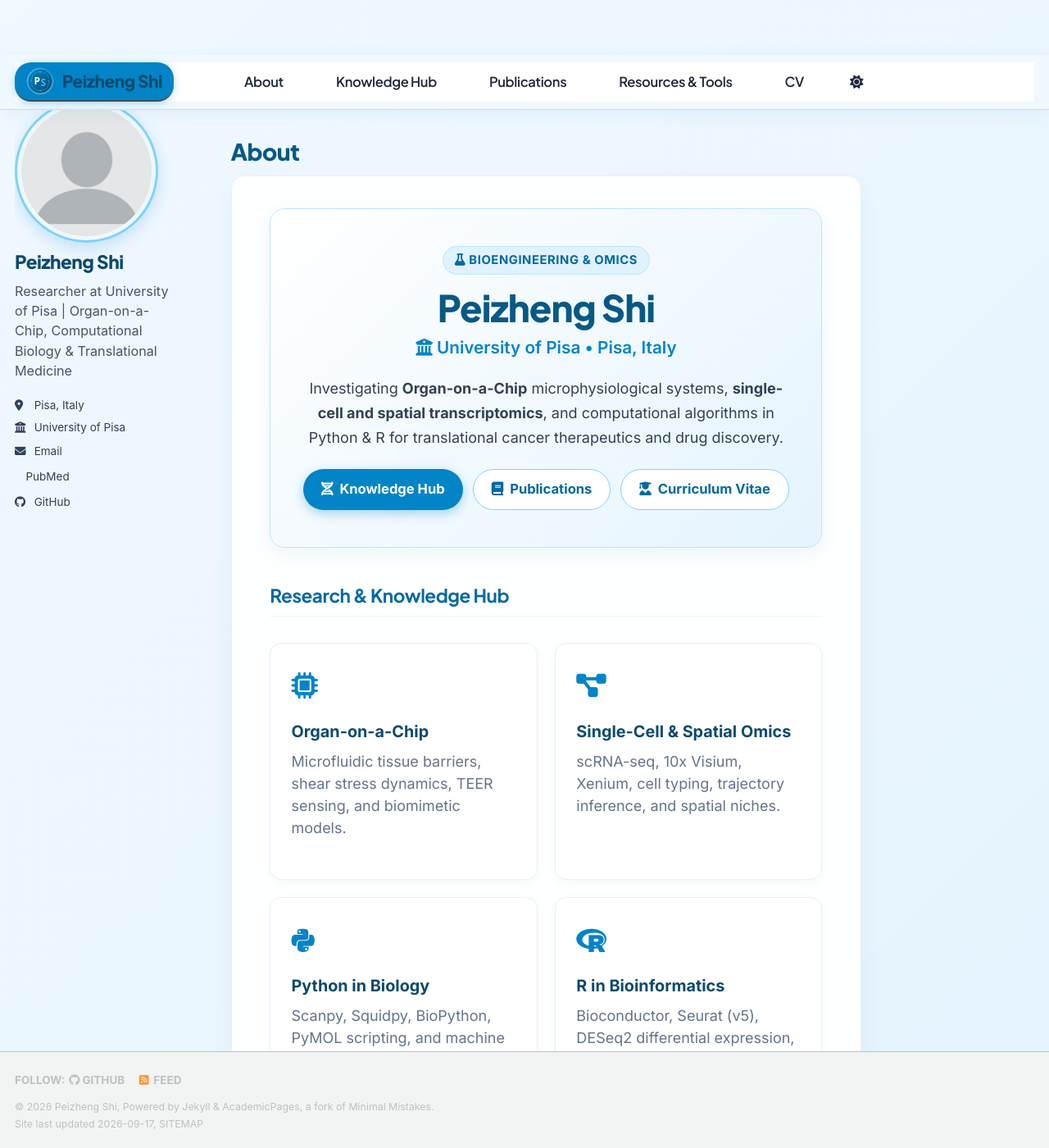
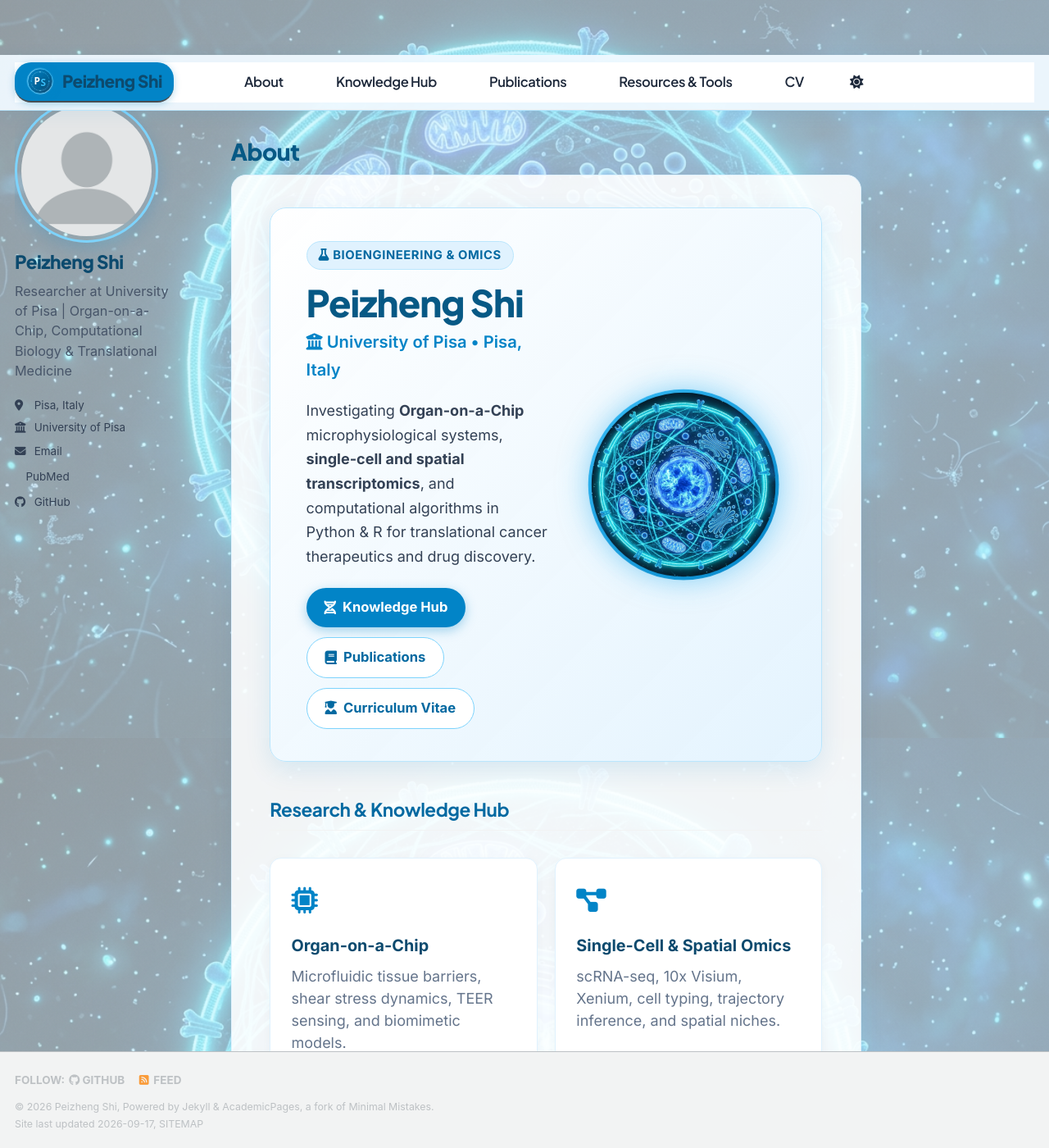
Before and after one commit to peizheng1115/peizheng1115.github.io, a Jekyll site: the page built from _pages/about.md, in a window 1280 px wide and 1400 px high. Shown: the whole window at 82% size. Built offline with Jekyll 4.4.1, drawn with Linux system fonts in a browser that asks for light colours; a style sheet for code colours, icons or effects is not loaded.

Commit message:
Fix background display: prominent biological cell hero, transparent glassmorphism, multi-path image resolution, and CSS cache-busting

```diff
--- a/_includes/head.html
+++ b/_includes/head.html
@@ -13,4 +13,4 @@
 </script>
 
 <!-- For all browsers -->
-<link rel="stylesheet" href="{{ base_path }}/assets/css/main.css">
+<link rel="stylesheet" href="{{ base_path }}/assets/css/main.css?v={{ site.time | date: '%s' }}">
--- a/_pages/about.md
+++ b/_pages/about.md
@@ -7,17 +7,24 @@ redirect_from:
   - /about.html
 ---
 
-<div class="hero-card">
-  <span class="hero-badge"><i class="fas fa-flask"></i> Bioengineering & Omics</span>
-  <h1 class="hero-name">Peizheng Shi</h1>
-  <div class="hero-affil"><i class="fas fa-university"></i> University of Pisa &bull; Pisa, Italy</div>
-  <p class="hero-pitch">
-    Investigating <strong>Organ-on-a-Chip</strong> microphysiological systems, <strong>single-cell and spatial transcriptomics</strong>, and computational algorithms in Python & R for translational cancer therapeutics and drug discovery.
-  </p>
-  <div class="hero-actions">
-    <a href="/knowledge-hub/" class="btn-hero-main"><i class="fas fa-dna"></i> Knowledge Hub</a>
-    <a href="/publications/" class="btn-hero-sub"><i class="fas fa-book"></i> Publications</a>
-    <a href="/cv/" class="btn-hero-sub"><i class="fas fa-user-graduate"></i> Curriculum Vitae</a>
+<div class="hero-container">
+  <div class="hero-left">
+    <span class="hero-badge"><i class="fas fa-flask"></i> Bioengineering & Omics</span>
+    <h1 class="hero-name">Peizheng Shi</h1>
+    <div class="hero-affil"><i class="fas fa-university"></i> University of Pisa &bull; Pisa, Italy</div>
+    <p class="hero-pitch">
+      Investigating <strong>Organ-on-a-Chip</strong> microphysiological systems, <strong>single-cell and spatial transcriptomics</strong>, and computational algorithms in Python & R for translational cancer therapeutics and drug discovery.
+    </p>
+    <div class="hero-actions">
+      <a href="/knowledge-hub/" class="btn-hero-main"><i class="fas fa-dna"></i> Knowledge Hub</a>
+      <a href="/publications/" class="btn-hero-sub"><i class="fas fa-book"></i> Publications</a>
+      <a href="/cv/" class="btn-hero-sub"><i class="fas fa-user-graduate"></i> Curriculum Vitae</a>
+    </div>
+  </div>
+  <div class="hero-right">
+    <div class="hero-cell-glow">
+      <img src="{{ base_path }}/images/cell-background.jpg" alt="Biological Eukaryotic Cell Model" class="hero-cell-img"/>
+    </div>
   </div>
 </div>
 
--- a/_sass/layout/_custom_theme.scss
+++ b/_sass/layout/_custom_theme.scss
@@ -3,13 +3,25 @@
    ========================================================================== */
 
 /* Typography & Distinct Font Hierarchy */
+html {
+  min-height: 100%;
+}
+
 body {
   font-family: 'Inter', -apple-system, BlinkMacSystemFont, 'Segoe UI', Roboto, sans-serif !important;
   color: #334155 !important;
   line-height: 1.68;
-  /* Light blue tinted whole-cell background */
-  background: linear-gradient(135deg, rgba(240, 248, 255, 0.92) 0%, rgba(224, 242, 254, 0.94) 100%),
-              url('../images/cell-background.jpg') center center / cover no-repeat fixed !important;
+  min-height: 100vh;
+
+  /* Prominent biological whole-cell background with subtle light blue glow */
+  background-color: #0b192c !important;
+  background-image:
+    linear-gradient(135deg, rgba(235, 248, 255, 0.62) 0%, rgba(219, 240, 254, 0.68) 100%),
+    url('/images/cell-background.jpg'),
+    url('../images/cell-background.jpg') !important;
+  background-position: center top !important;
+  background-size: cover !important;
+  background-repeat: no-repeat !important;
   background-attachment: fixed !important;
 }
 
@@ -31,7 +43,7 @@ h1, .page__title {
 
 h2 {
   color: #0369a1 !important;
-  border-bottom: 2px solid #e0f2fe;
+  border-bottom: 2px solid #bae6fd;
   padding-bottom: 0.3em;
 }
 
@@ -96,12 +108,14 @@ h2 {
   box-shadow: 0 2px 10px rgba(2, 132, 199, 0.3) !important;
 }
 
-/* Page Containers: Card Effect */
+/* Page Containers: Card Effect with Frosted Glass */
 .page__content, .archive {
-  background: rgba(255, 255, 255, 0.94) !important;
-  border-radius: 16px !important;
+  background: rgba(255, 255, 255, 0.88) !important;
+  backdrop-filter: blur(10px) !important;
+  -webkit-backdrop-filter: blur(10px) !important;
+  border-radius: 18px !important;
   padding: 2.2rem 2.6rem !important;
-  box-shadow: 0 10px 30px rgba(12, 74, 110, 0.05) !important;
+  box-shadow: 0 10px 30px rgba(12, 74, 110, 0.08) !important;
   border: 1px solid #e0f2fe !important;
 }
 
@@ -161,14 +175,65 @@ a {
    HERO BANNER & CONCISE HOMEPAGE COMPONENTS
    ========================================================================== */
 
-.hero-card {
-  background: linear-gradient(135deg, rgba(255, 255, 255, 0.95) 0%, rgba(224, 242, 254, 0.85) 100%);
+.hero-container {
+  display: flex;
+  align-items: center;
+  justify-content: space-between;
+  gap: 2rem;
+  background: linear-gradient(135deg, rgba(255, 255, 255, 0.92) 0%, rgba(224, 242, 254, 0.88) 100%);
   border: 1px solid #bae6fd;
-  border-radius: 18px;
-  padding: 2.5rem 2rem;
-  margin-bottom: 2.2rem;
-  text-align: center;
-  box-shadow: 0 8px 25px rgba(2, 132, 199, 0.08);
+  border-radius: 20px;
+  padding: 2.2rem 2.4rem;
+  margin-bottom: 2.5rem;
+  box-shadow: 0 10px 30px rgba(2, 132, 199, 0.12);
+  backdrop-filter: blur(10px);
+  -webkit-backdrop-filter: blur(10px);
+
+  @media (max-width: 768px) {
+    flex-direction: column-reverse;
+    text-align: center;
+    padding: 1.8rem 1.4rem;
+  }
+}
+
+.hero-left {
+  flex: 1;
+}
+
+.hero-right {
+  flex: 0 0 250px;
+  display: flex;
+  justify-content: center;
+  align-items: center;
+}
+
+.hero-cell-glow {
+  width: 230px;
+  height: 230px;
+  border-radius: 50%;
+  padding: 4px;
+  background: linear-gradient(135deg, #38bdf8, #0284c7);
+  box-shadow: 0 0 35px rgba(2, 132, 199, 0.45);
+  animation: pulse-glow 4s ease-in-out infinite alternate;
+}
+
+@keyframes pulse-glow {
+  0% {
+    box-shadow: 0 0 20px rgba(2, 132, 199, 0.35);
+    transform: scale(1);
+  }
+  100% {
+    box-shadow: 0 0 45px rgba(56, 189, 248, 0.65);
+    transform: scale(1.02);
+  }
+}
+
+.hero-cell-img {
+  width: 100%;
+  height: 100%;
+  object-fit: cover;
+  border-radius: 50%;
+  display: block;
 }
 
 .hero-badge {
@@ -194,25 +259,26 @@ a {
 }
 
 .hero-affil {
-  font-size: 1.15rem;
+  font-size: 1.12rem;
   font-weight: 600;
   color: #0284c7;
   margin-bottom: 1rem;
 }
 
 .hero-pitch {
-  font-size: 1.05rem;
+  font-size: 1.02rem;
   color: #334155;
-  max-width: 650px;
-  margin: 0 auto 1.6rem;
+  margin: 0 0 1.6rem 0;
   line-height: 1.65;
 }
 
 .hero-actions {
   display: flex;
-  justify-content: center;
   gap: 12px;
   flex-wrap: wrap;
+  @media (max-width: 768px) {
+    justify-content: center;
+  }
 }
 
 .btn-hero-main {
```
Also changed, not shown: assets/images/cell-background.jpg (added).
